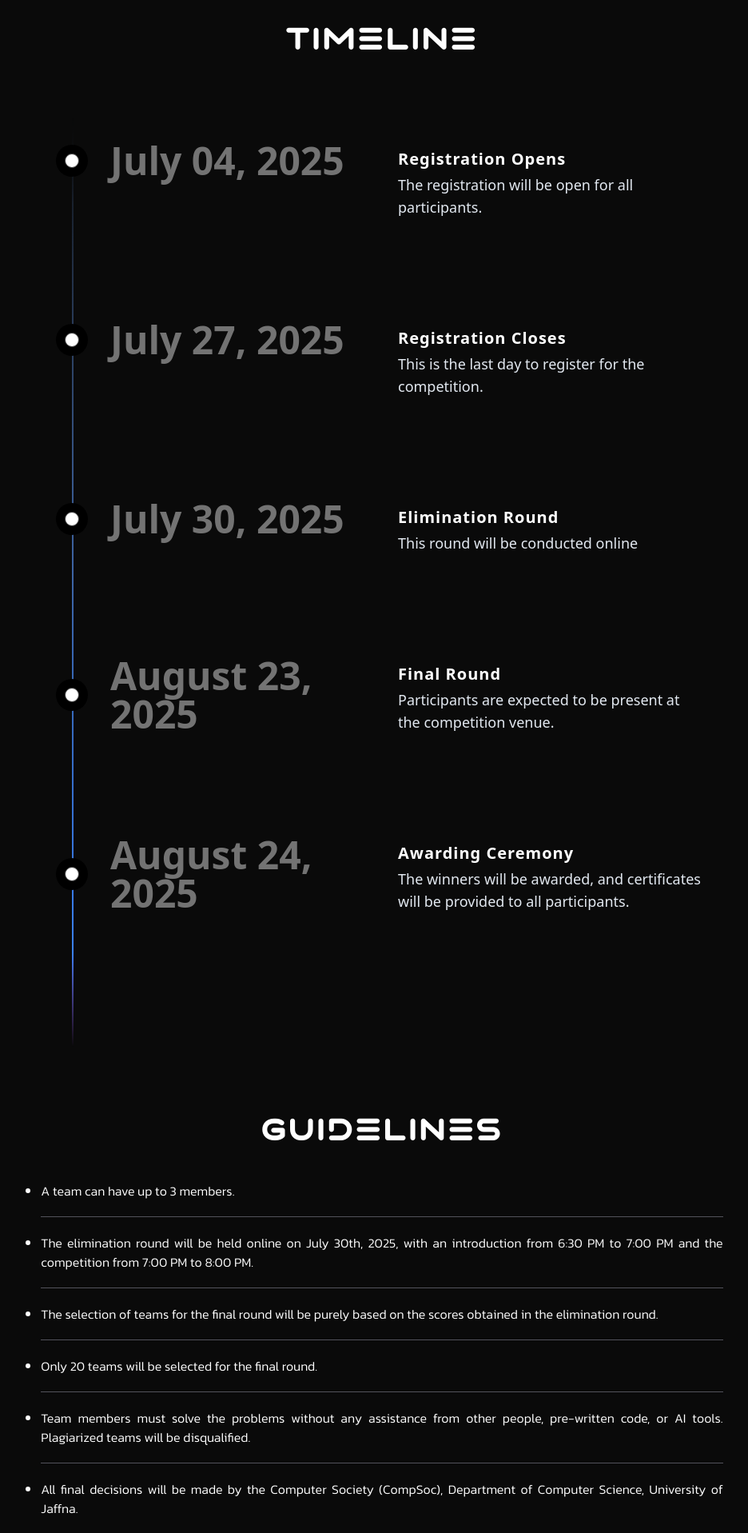
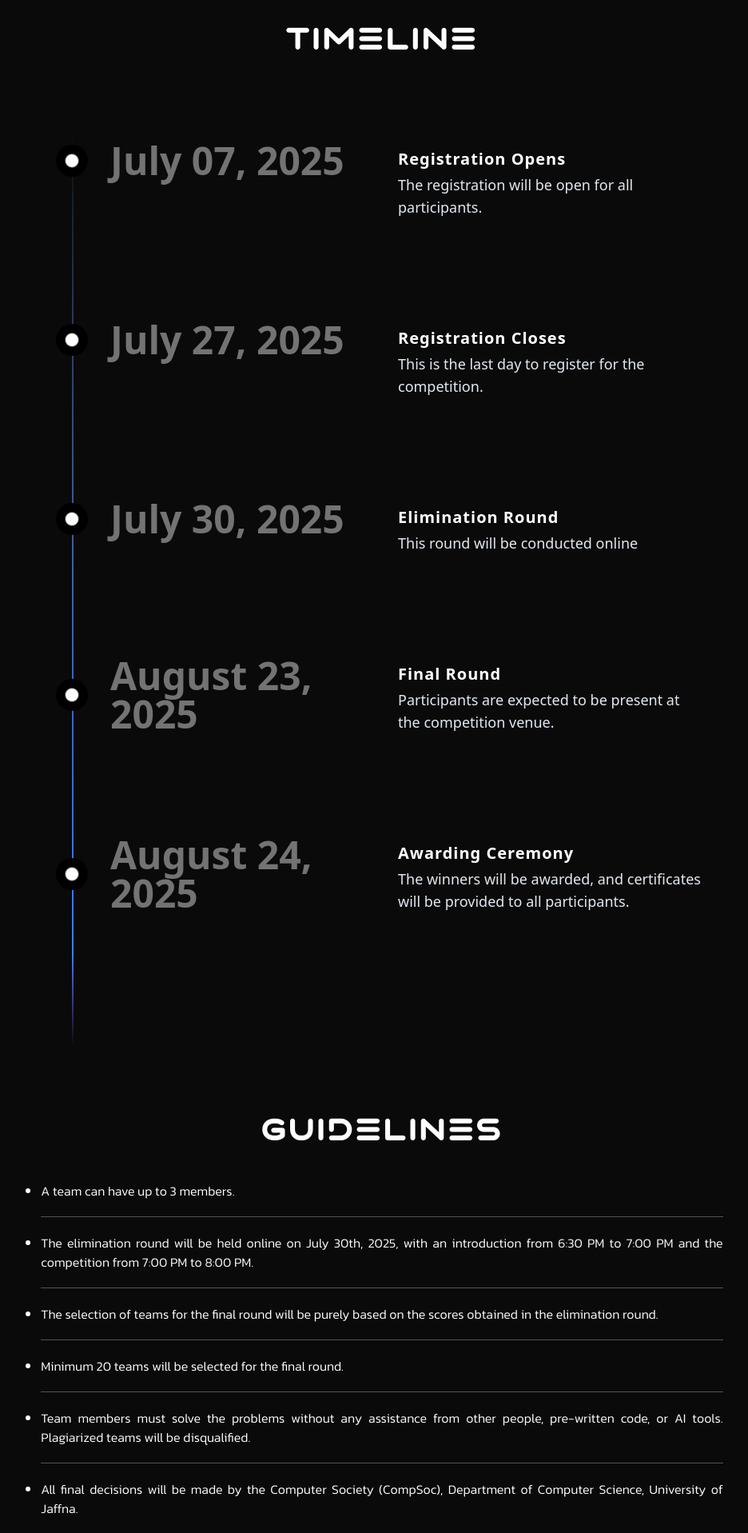
Before and after one commit to sanjaykirupaharan/uoj-coders-v4, a Next.js app: page / in a window 1280 px wide. Shown: the part 1767-3684 px from the top of the page at 80% size, without its empty margins (162-1098 px from the left). Built offline with nearby package versions, Linux system fonts and the light colour scheme.

Commit message:
refactor: fix typo mistakes

```diff
--- a/components/rules-section.tsx
+++ b/components/rules-section.tsx
@@ -24,7 +24,7 @@ const RulesSection = () => {
           scores obtained in the elimination round.
         </li>
         <Separator className="bg-zinc-600" />
-        <li>Only 20 teams will be selected for the final round.</li>
+        <li>Minimum 20 teams will be selected for the final round.</li>
         <Separator className="bg-zinc-600" />
         <li>
           Team members must solve the problems without any assistance from other
--- a/components/timeline-section.tsx
+++ b/components/timeline-section.tsx
@@ -18,7 +18,7 @@ export function TimelineSection() {
 
 const timelineSteps = [
   {
-    title: "July 04, 2025",
+    title: "July 07, 2025",
     content: (
       <div className="w-64 lg:w-96 my-2 flex flex-col gap-y-1 items-start justify-start pb-20">
         <h2 className="text-white text-lg lg:text-xl font-semibold w-fit tracking-wider">
```
